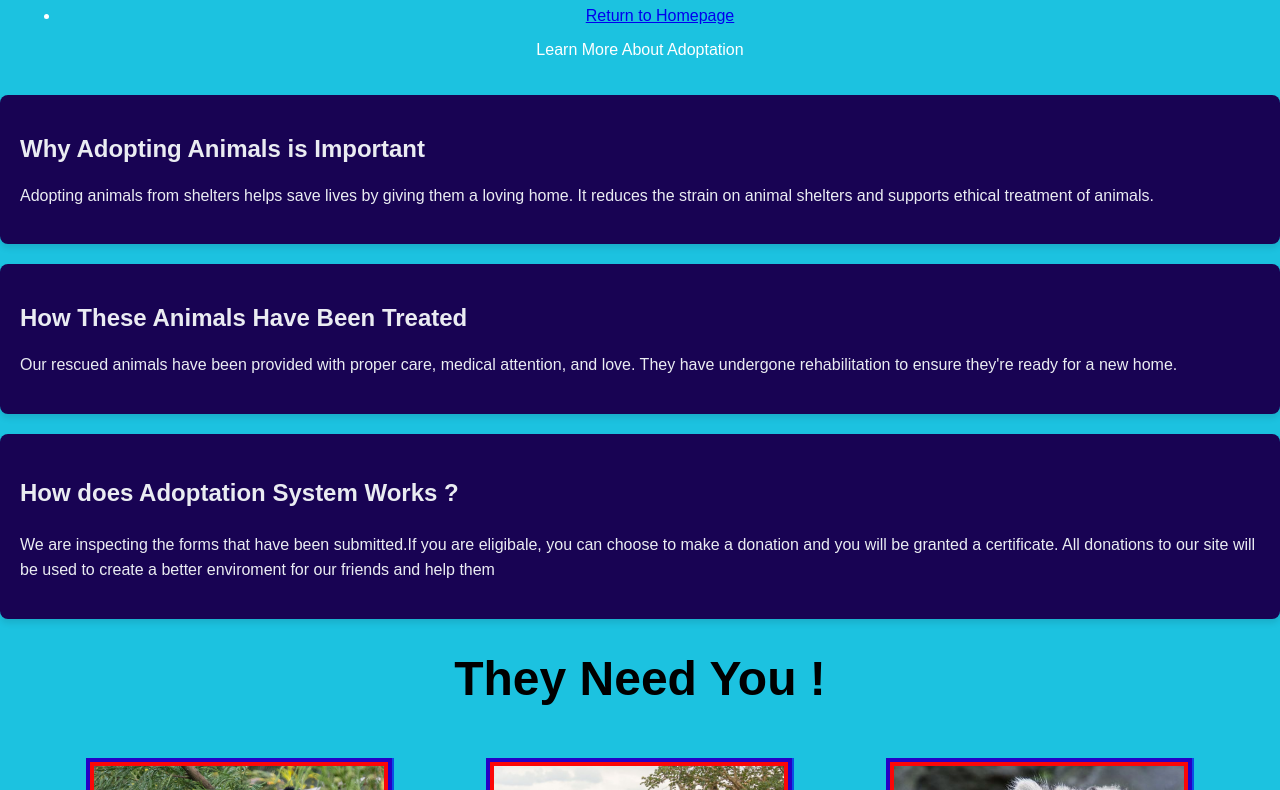
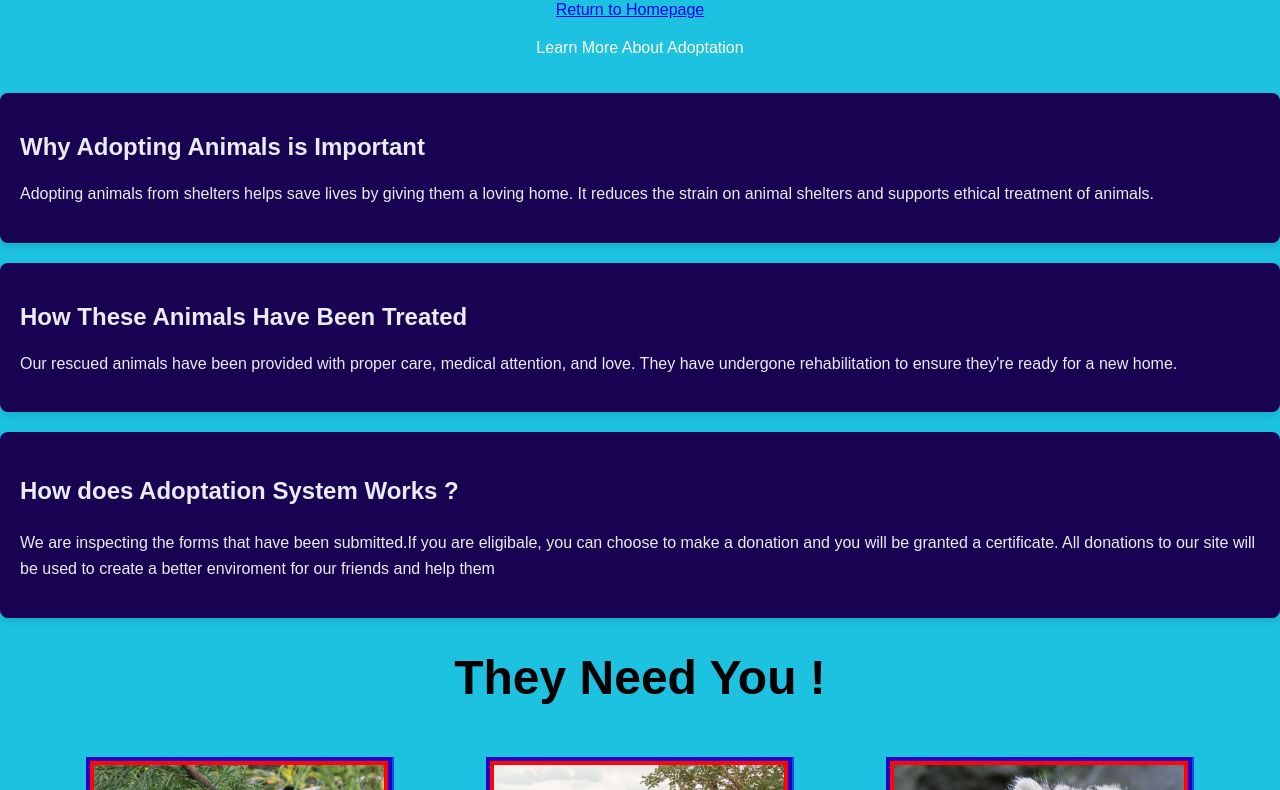
Before and after one commit to Rivadeus/Climate-Crisis, a plain HTML site: page adopt.html in a window 1280 px wide. Shown: the part 93-883 px from the top of the page. Drawn offline with Linux system fonts and the light colour scheme.

Commit message:
adopt.css

```diff
--- a/adopt.css
+++ b/adopt.css
@@ -9,6 +9,23 @@ body {
     color: white;
     padding: 20px;
     text-align: center;
+  }
+  header h1 {
+    margin-bottom: 10px;
+  }
+
+  header nav ul {
+    list-style: none;
+    padding: 0;
+  }
+
+  header nav ul li {
+    display: inline;
+    margin-right: 20px;
+  }
+
+  header p {
+    margin-top: 20px;
   }
   .container {
     max-width: 1200px;
```
